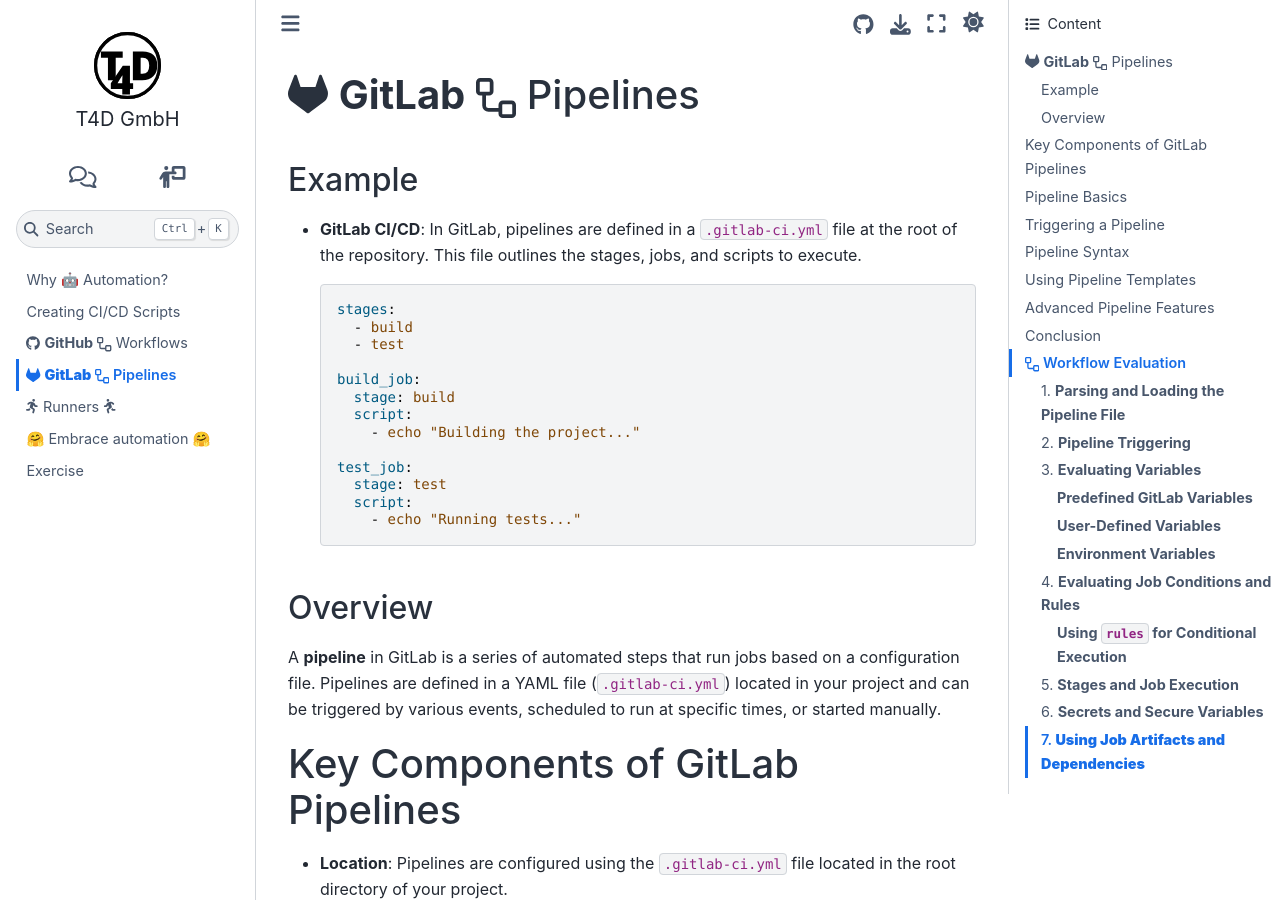
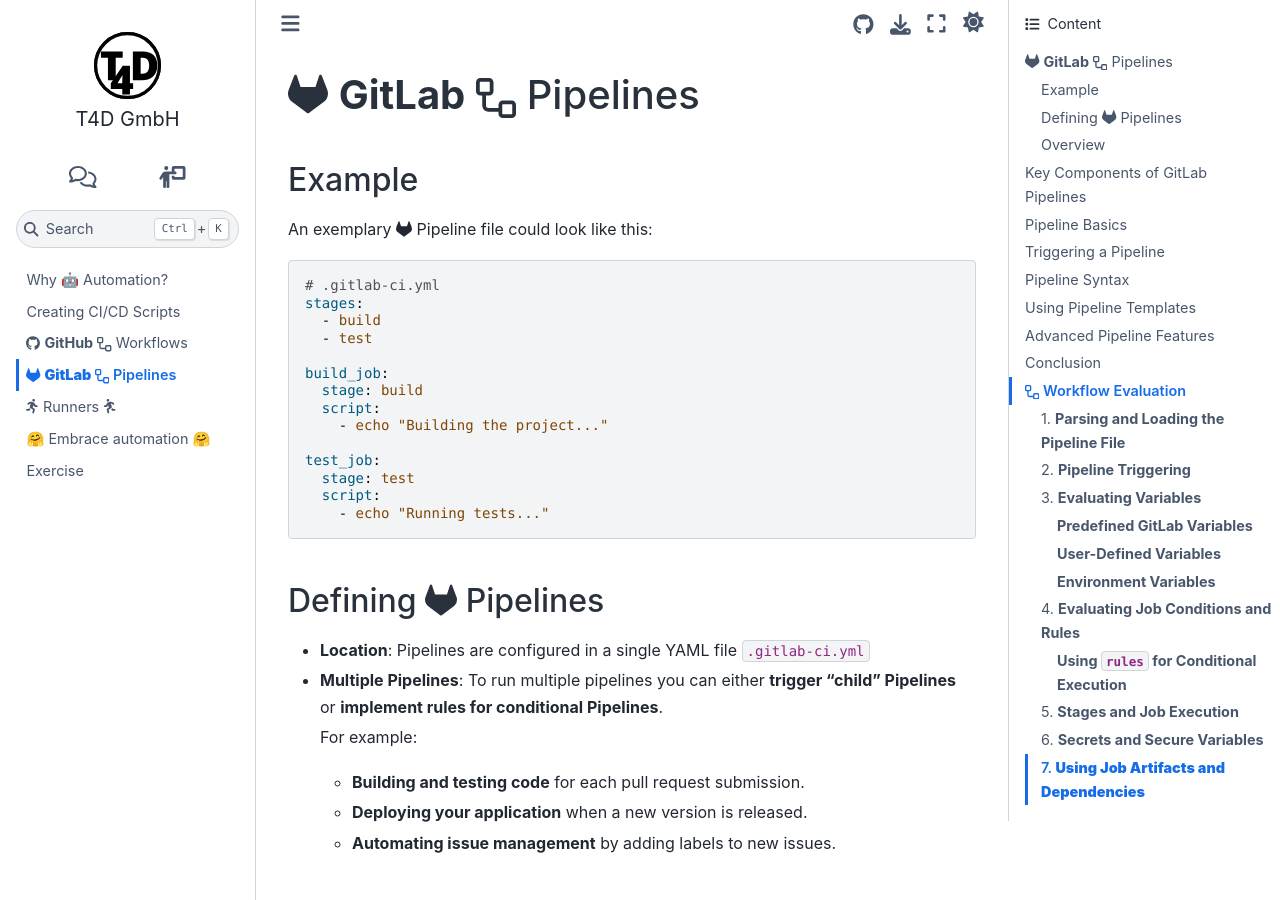
Before and after one commit to t4d-gmbh/ci-cd-workflows, a Sphinx documentation site: the page built from source/content/gitlab_pipelines/index.md, in a window 1280 px wide and 900 px high. Built offline with Sphinx 7.4.7 and the Sphinx Book theme 1.1.4, drawn with Linux system fonts in a browser that asks for light colours; the version number could not be read and is left out.

Commit message:
started with gitlab restructuring

````diff
--- /dev/null
+++ b/source/content/gitlab_pipelines/defining.md
@@ -0,0 +1,10 @@
+### Defining <i class="fab fa-gitlab"></i> Pipelines
+
+- **Location**: Pipelines are configured in a single YAML file `.gitlab-ci.yml`
+- **Multiple Pipelines**: To run multiple pipelines you can either **trigger "child" Pipelines** or **implement rules for conditional Pipelines**.
+{% if page %}
+  For example:
+  - **Building and testing code** for each pull request submission.
+  - **Deploying your application** when a new version is released.
+  - **Automating issue management** by adding labels to new issues.
+{% endif %}
--- a/source/content/gitlab_pipelines/example.md
+++ b/source/content/gitlab_pipelines/example.md
@@ -1,18 +1,21 @@
 ### Example
 
-- **GitLab CI/CD**: In GitLab, pipelines are defined in a `.gitlab-ci.yml` file at the root of the repository. This file outlines the stages, jobs, and scripts to execute.
-  ```yaml
-  stages:
-    - build
-    - test
 
-  build_job:
-    stage: build
-    script:
-      - echo "Building the project..."
+{% if page %}An exemplary <i class="fab fa-gitlab"></i> Pipeline file could look like this:{% endif %}
 
-  test_job:
-    stage: test
-    script:
-      - echo "Running tests..."
-  ```
+```yaml
+# .gitlab-ci.yml
+stages:
+  - build
+  - test
+
+build_job:
+  stage: build
+  script:
+    - echo "Building the project..."
+
+test_job:
+  stage: test
+  script:
+    - echo "Running tests..."
+```
--- a/source/content/gitlab_pipelines/index.md
+++ b/source/content/gitlab_pipelines/index.md
@@ -6,6 +6,7 @@
 :maxdepth: 1
 
 ./example
+./defining
 ./workflows
 ./evaluation
 ```
@@ -13,6 +14,8 @@
 <!-- BUILDING THE PAGES -->
 ```{include} ./example.md
 ```
+```{include} ./defining.md
+```
 ```{include} ./workflows.md
 ```
 ```{include} ./evaluation.md
````
